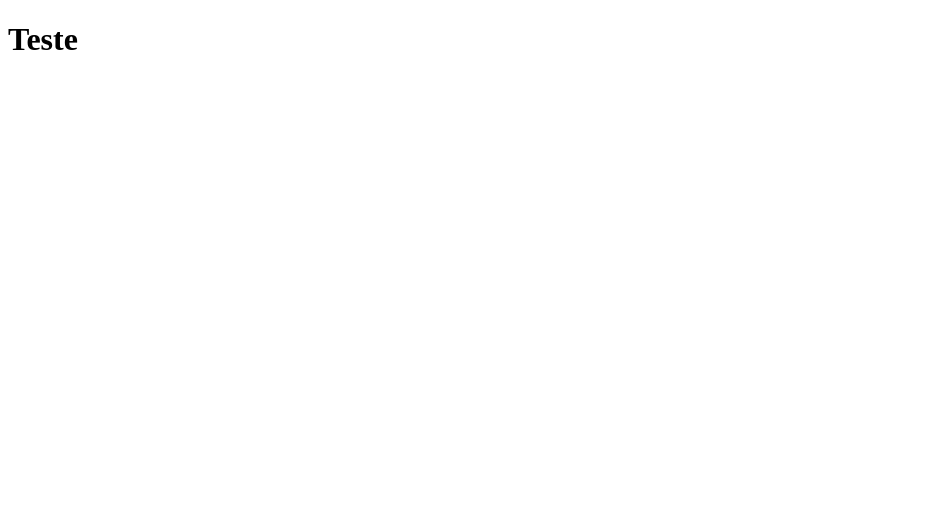
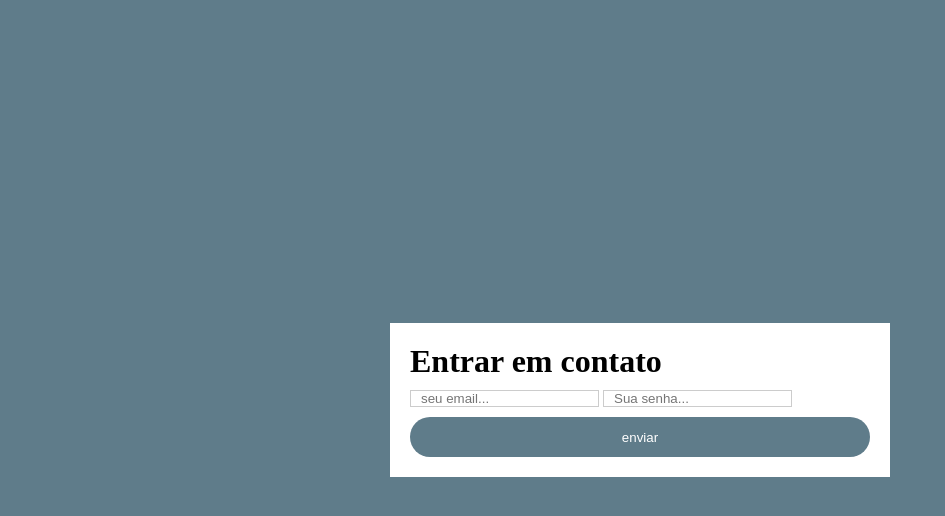
Before and after one commit to mpsdo/trabalho2021-1-grupo-10, a plain HTML site: page index.html in a window 1280 px wide. Shown: the whole page, without its empty margins (0-945 px from the left). Drawn offline with Linux system fonts and the light colour scheme.

Commit message:
tela de login

```diff
--- a/index.html
+++ b/index.html
@@ -1,12 +1,77 @@
 <!DOCTYPE html>
-<html lang="en">
+<html lang="pt-br">
 <head>
     <meta charset="UTF-8">
     <meta http-equiv="X-UA-Compatible" content="IE=edge">
     <meta name="viewport" content="width=device-width, initial-scale=1.0">
+    <style>
+        *{margin:0;padding:0;box-sizing:border-box;}
+        body{
+            background-color:#5F7C8A;
+        }
+        form{
+            background-color:white;
+            max-width:500px;
+            width:70%;
+            padding:20px;
+            position:absolute;
+            left: 50%;;
+            top: 50%;
+            transform:translate(-50%,-50%);
+        }
+        form h3{
+            text-align: center;
+            color: #5f7c8a;
+            font-family: 'lucida Sans','Lucida Sans Regular', 'Lucida Grande'
+        }
+        form input[type = text],
+        form input[type=password]{
+            width:100%
+            height: 45px;
+            border: 1px solid #ccc;
+            padding-left:10px;
+            margin:10px 0;
+        }
+        form input[type=submit]
+        {
+            width:100%;
+            height:40px;
+            cursor:pointer;
+            background:#5F7C8A;
+            color:white;
+            border:0;
+            border-radius:20px;
+            transition:1s;
+        } /* isso retira o efeito com css*/
+        form input[type=submit]:hover{
+            background-color:#4A5F6A;
+        }
+        form input[type=text]:focus{
+            outline:0;
+        }
+        form input[type=password]:focus{
+            outline:0;
+        }
+    </style>
+
     <title>Projeto</title>
 </head>
 <body>
-    <h1>Teste</h1>
+    <form>
+        <h1>Entrar em contato</h1>
+        <input id="email" type="text" name="email" placeholder="seu email..." />
+        <input id="password" type ="password" name="senha" placeholder="Sua senha..."/>
+        <input type="submit" nome="acao" value ="enviar"/>
+        </form>
+    <script>
+        var email = document.getElementById('email');
+        email.addEventListener('focus',() =>{
+            email.style.borderColor = "#4a5f6A"
+        })
+        email.addEventListener('focus',() =>{
+            email.style.borderColor = "#4a5f6A"
+        })
+
+    </script>
 </body>
 </html>
```
